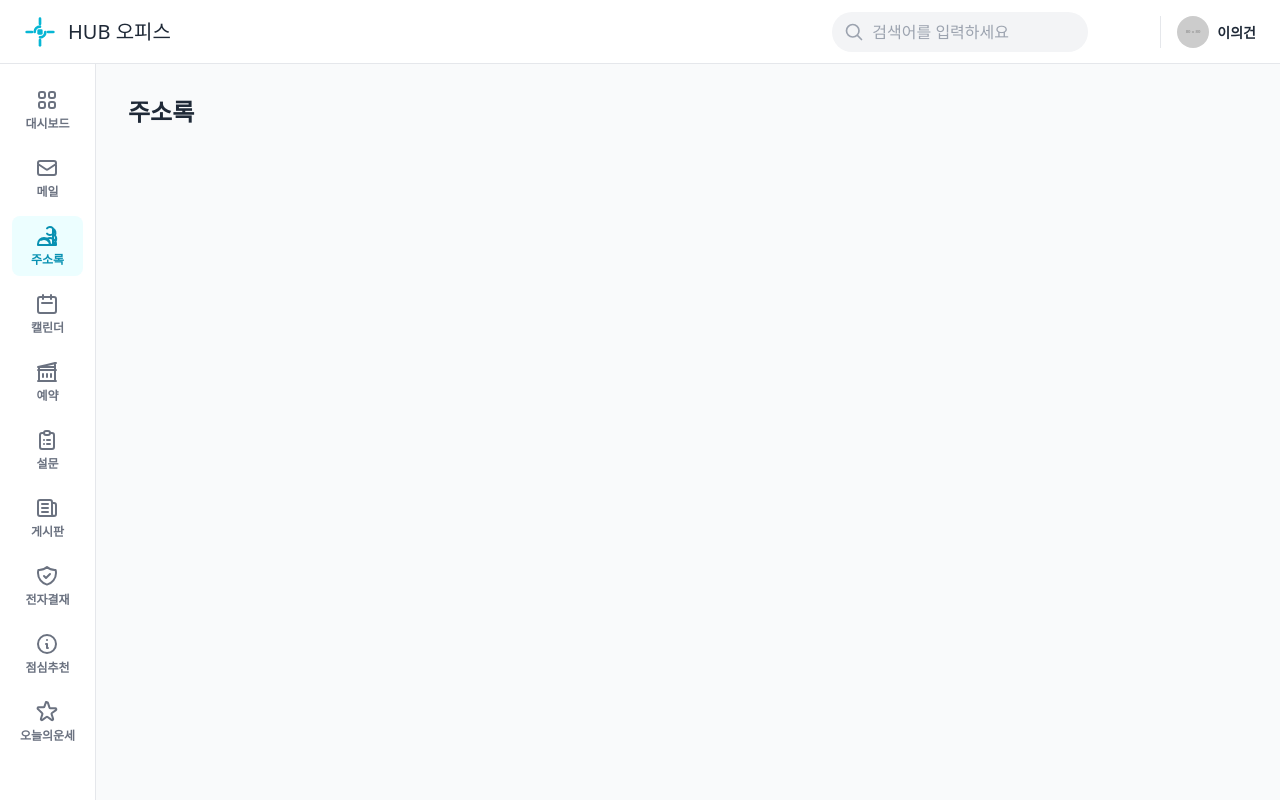
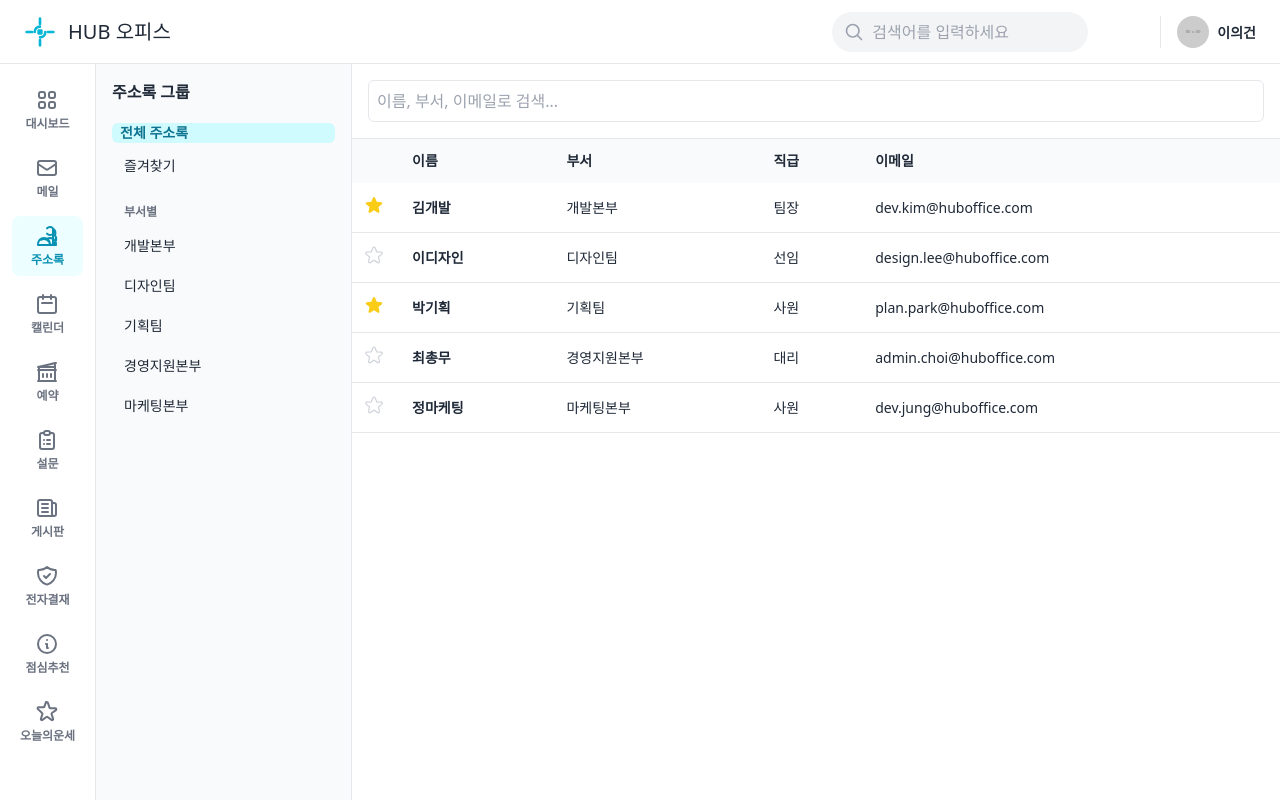
Before and after one commit to leeeeegun/250901_office-dashboard-frontend, a React (Vite) app: page / in a window 1280 px wide. Both pictures are taken after a click on the button "주소록". Built offline with nearby package versions, Linux system fonts and the light colour scheme.

Commit message:
feat: [이의건] 주소록 페이지 활성화 및 오류 수정 [ODF-FRONT-22]

```diff
--- a/src/App.jsx
+++ b/src/App.jsx
@@ -1,7 +1,3 @@
-/*
-  - 파일 경로: src/App.jsx
-  - 역할: 우리 앱의 모든 조각을 조립하고, 페이지 이동을 총괄하는 최종 지휘자야.
-*/
 import React, { useState } from 'react';
 import AppHeader from './components/layout/AppHeader.jsx';
 import Sidebar from './components/layout/Sidebar.jsx';
--- a/src/components/contacts/ContactSidebar.jsx
+++ b/src/components/contacts/ContactSidebar.jsx
@@ -1,6 +1,6 @@
 import React from "react";
 
-const ContactSidebar = ({ contact, selectedGroup, onSelectGroup }) => {
+const ContactSidebar = ({ contacts, selectedGroup, onSelectGroup }) => {
     const departments = [...new Set(contacts.map(c => c.department))];
 
     return (
--- a/src/pages/ContactsPage.jsx
+++ b/src/pages/ContactsPage.jsx
@@ -1,11 +1,93 @@
-import React from "react";
+import React, { useState, useMemo } from 'react';
+import { contacts as initialContacts } from '../data/mockData.js';
+import ContactSidebar from '../components/contacts/ContactSidebar.jsx';
+import ContactDetail from '../components/contacts/ContactDetail.jsx';
+import { StarIcon } from '../components/common/Icons.jsx';
 
 const ContactsPage = () => {
+    // 전체 연락처 목록을 저장하고 관리하는 공간
+    const [contacts, setContacts] = useState(initialContacts);
+    // 왼쪽 사이드바에서 어떤 그룹이 선택됐는지 기억하는 공간 (기본값: '전체')
+    const [selectedGroup, setSelectedGroup] = useState({ type: 'all' });
+    // 검색창에 입력된 텍스트를 저장하는 공간
+    const [searchTerm, setSearchTerm] = useState('');
+    // 목록에서 클릭된 사람의 정보를 저장하는 공간 (null이면 아무도 선택 안 된 상태)
+    const [selectedContact, setSelectedContact] = useState(null);
+
+    // 즐겨찾기 별표를 눌렀을 때, 해당 연락처의 isFavorite 상태를 반대로 바꿔주는 함수
+    const toggleFavorite = (contactId) => {
+        setContacts(contacts.map(c =>
+            c.id === contactId ? { ...c, isFavorite: !c.isFavorite } : c
+        ));
+    };
+
+    // 검색어와 선택된 그룹에 따라 보여줄 목록을 실시간으로 필터링하는 로직
+    const filteredContacts = useMemo(() => {
+        return contacts
+            .filter(contact => {
+                if (selectedGroup.type === 'favorites' && !contact.isFavorite) return false;
+                if (selectedGroup.type === 'department' && contact.department !== selectedGroup.value) return false;
+                return true; // 'all' 이거나 위 조건에 걸리지 않으면 통과
+            })
+            .filter(contact => {
+                // 검색어 필터링 (이름, 부서, 이메일을 소문자로 바꿔서 검색)
+                const term = searchTerm.toLowerCase();
+                if (!term) return true; // 검색어가 없으면 모두 통과
+                return contact.name.toLowerCase().includes(term) ||
+                    contact.department.toLowerCase().includes(term) ||
+                    contact.email.toLowerCase().includes(term);
+            });
+    }, [contacts, selectedGroup, searchTerm]);
+
     return (
-        <div className="p-8">
-            <h1 className="text-2xl font-bold">주소록</h1>
-            { /* 관련 UI 추가해야 함 */}
-        </div>
+        <main className="flex-1 flex bg-white overflow-hidden">
+            {/* 왼쪽 그룹 메뉴 사이드바 */}
+            <ContactSidebar contacts={contacts} selectedGroup={selectedGroup} onSelectGroup={setSelectedGroup} />
+
+            {/* 중앙 연락처 목록 */}
+            <div className="flex-1 flex flex-col">
+                <header className="p-4 border-b flex-shrink-0">
+                    <input
+                        type="text"
+                        placeholder="이름, 부서, 이메일로 검색..."
+                        value={searchTerm}
+                        onChange={(e) => setSearchTerm(e.target.value)}
+                        className="w-full p-2 border rounded-md focus:outline-none focus:ring-2 focus:ring-cyan-400"
+                    />
+                </header>
+                <div className="overflow-y-auto">
+                    <table className="w-full text-sm text-left">
+                        <thead className="bg-gray-50">
+                        <tr>
+                            <th className="p-3 w-12"></th>
+                            <th className="p-3">이름</th>
+                            <th className="p-3">부서</th>
+                            <th className="p-3">직급</th>
+                            <th className="p-3">이메일</th>
+                        </tr>
+                        </thead>
+                        <tbody>
+                        {filteredContacts.map(contact => (
+                            <tr key={contact.id} onClick={() => setSelectedContact(contact)} className="border-b hover:bg-gray-50 cursor-pointer">
+                                <td className="p-3">
+                                    {/* 즐겨찾기 버튼 */}
+                                    <button onClick={(e) => { e.stopPropagation(); toggleFavorite(contact.id); }} className={contact.isFavorite ? 'text-yellow-400' : 'text-gray-300 hover:text-yellow-400'}>
+                                        <StarIcon isFavorite={contact.isFavorite} />
+                                    </button>
+                                </td>
+                                <td className="p-3 font-semibold">{contact.name}</td>
+                                <td className="p-3">{contact.department}</td>
+                                <td className="p-3">{contact.position}</td>
+                                <td className="p-3">{contact.email}</td>
+                            </tr>
+                        ))}
+                        </tbody>
+                    </table>
+                </div>
+            </div>
+
+            <ContactDetail contact={selectedContact} onClose={() => setSelectedContact(null)} />
+        </main>
     );
 };
 
```
